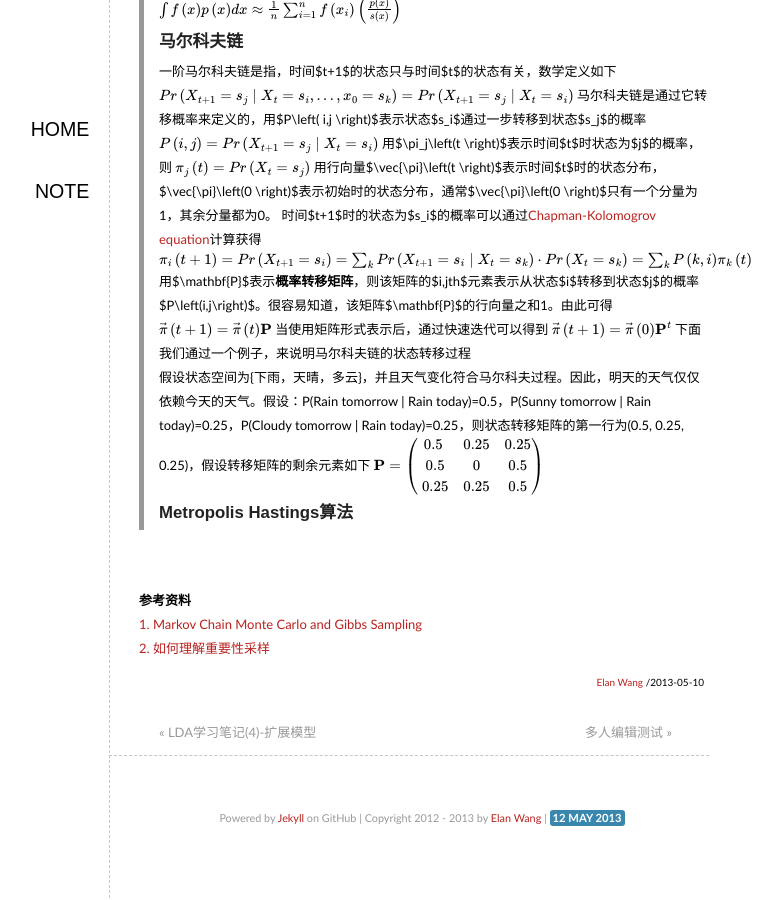
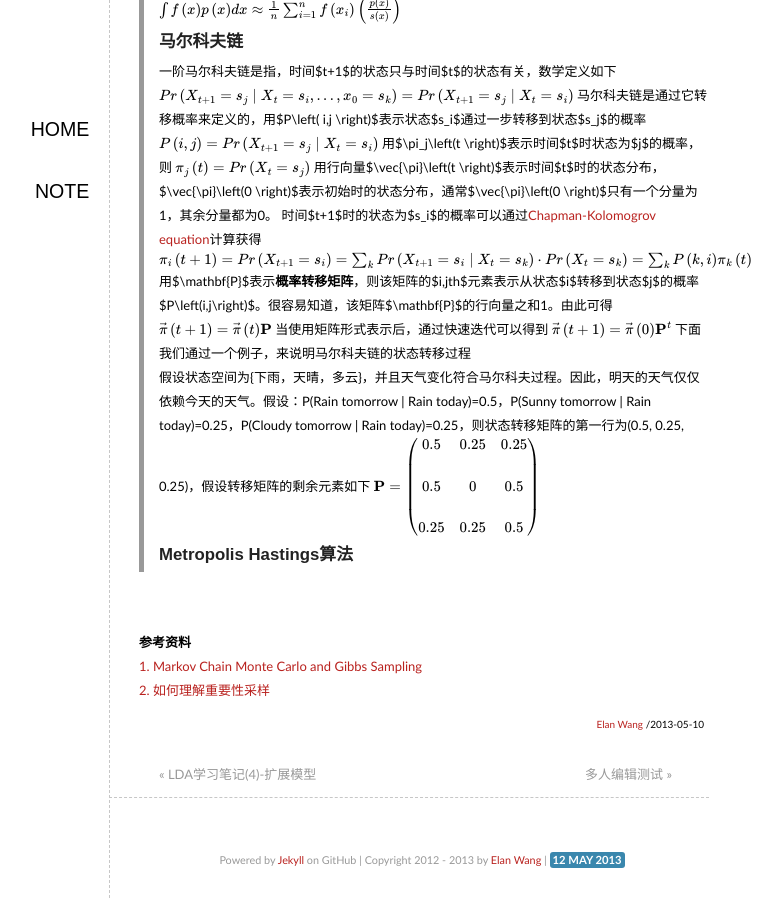
Before and after one commit to elan2wang/note, a Jekyll site: the page built from _posts/2013-05-10-LDA-note-mcmc-gibbs.md, in a window 1280 px wide and 900 px high, scrolled down 1071 px. Shown: the whole window, without its empty margins (291-1073 px from the left). Built offline with Jekyll 4.4.1, drawn with Linux system fonts in a browser that asks for light colours; formulas are drawn with MathJax 3; before the commit the page ends 1929 px from its top, so only the background shows below that.

```diff
--- a/_posts/2013-05-10-LDA-note-mcmc-gibbs.md
+++ b/_posts/2013-05-10-LDA-note-mcmc-gibbs.md
@@ -77,11 +77,9 @@ $$
 下面我们通过一个例子，来说明马尔科夫链的状态转移过程
 >假设状态空间为{下雨，天晴，多云}，并且天气变化符合马尔科夫过程。因此，明天的天气仅仅依赖今天的天气。假设：P(Rain tomorrow | Rain today)=0.5，P(Sunny tomorrow | Rain today)=0.25，P(Cloudy tomorrow | Rain today)=0.25，则状态转移矩阵的第一行为(0.5, 0.25, 0.25)，假设转移矩阵的剩余元素如下
 $$
-\mathbf{P}=\begin{pmatrix}
-0.5 & 0.25 & 0.25 \\\
-0.5 & 0 & 0.5 \\\
-0.25 & 0.25 & 0.5
-\end{pmatrix}
+\mathbf{P}=\begin{pmatrix}0.5 & 0.25 & 0.25 \\\\
+0.5 & 0 & 0.5 \\\\
+0.25 & 0.25 & 0.5 \end{pmatrix}
 $$
 ###Metropolis Hastings算法
 
```
